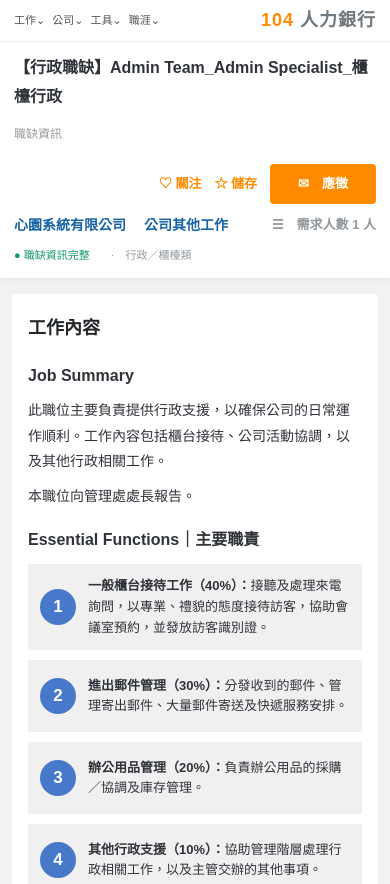
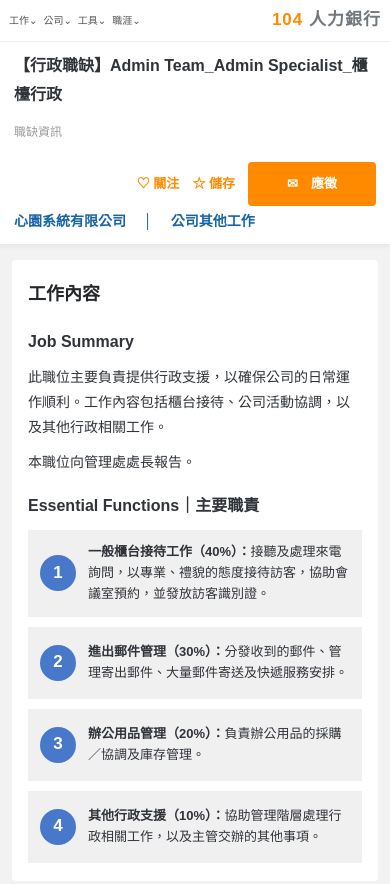
Before and after one commit to ppp930520-ops/104-admin-job-page, a plain HTML site: page index.html in a window 390 px wide. Shown: the top 884 px of the page. Drawn offline with Linux system fonts and the light colour scheme.

Commit message:
Match top navigation and job heading to supplied reference

```diff
--- a/index.html
+++ b/index.html
@@ -11,21 +11,21 @@
 html{scroll-behavior:smooth}
 body{margin:0;background:var(--bg);color:var(--ink);font-family:Arial,"Noto Sans TC","Microsoft JhengHei",sans-serif;font-size:15px;line-height:1.8}
 a{color:inherit;text-decoration:none}
-.topbar{height:48px;background:#fff;border-bottom:1px solid #eee;display:grid;grid-template-columns:1fr auto 1fr;align-items:center;padding:0 max(28px,calc((100% - 1420px)/2));color:#555;font-size:13px}
+.topbar{height:48px;background:#fff;border-bottom:1px solid #eee;display:flex;align-items:center;justify-content:space-between;padding:0 18px;color:#555;font-size:13px;position:relative}
 .navlinks,.tools{display:flex;align-items:center;gap:15px;white-space:nowrap}
-.logo{font-size:24px;font-weight:700;letter-spacing:1px;color:#70777d;white-space:nowrap}
+.logo{position:absolute;left:50%;top:50%;transform:translate(-50%,-50%);font-size:25px;font-weight:700;letter-spacing:1px;color:#70777d;white-space:nowrap}
 .logo b{color:var(--orange)}
-.tools{justify-content:flex-end;gap:20px;color:#777}
+.tools{justify-content:flex-end;gap:22px;color:#777}
 .tools .course{color:#31a9b2}
-.jobhead{background:#fff;padding:17px 24px 13px;border-bottom:1px solid var(--line);box-shadow:0 2px 5px rgba(0,0,0,.04)}
-.jobhead-inner{max-width:1320px;margin:auto}
-.jobtitle{display:flex;align-items:center;gap:12px;flex-wrap:wrap;font-size:21px;font-weight:700;min-height:40px}
+.jobhead{background:#fff;padding:10px 24px 14px;border-bottom:1px solid var(--line);box-shadow:0 2px 5px rgba(0,0,0,.04)}
+.jobhead-inner{max-width:1184px;margin:auto}
+.jobtitle{display:flex;align-items:center;gap:12px;flex-wrap:wrap;font-size:21px;font-weight:700;min-height:46px}
 .jobtitle small{font-size:12px;font-weight:400;color:#999}
-.job-actions{display:flex;align-items:center;gap:20px;margin-left:auto;color:var(--orange);font-size:15px;white-space:nowrap}
-.apply{display:inline-flex;align-items:center;justify-content:center;background:var(--orange);color:white;border:0;border-radius:4px;padding:8px 28px;font-weight:700;min-height:40px}
-.subnav{display:flex;gap:28px;color:var(--blue);font-weight:700;margin-top:9px;font-size:17px}
-.meta{font-size:13px;color:var(--green);margin-top:8px}
-.meta span{color:#92999f;margin-left:18px}
+.job-actions{display:flex;align-items:center;gap:22px;margin-left:auto;color:var(--orange);font-size:16px;white-space:nowrap}
+.apply{display:inline-flex;align-items:center;justify-content:center;background:var(--orange);color:white;border:0;border-radius:4px;padding:8px 28px;font-weight:700;min-height:44px;min-width:128px}
+.subnav{display:flex;gap:25px;color:var(--blue);font-weight:700;margin-top:3px;font-size:18px}
+.meta{display:none}
+
 .page{max-width:1320px;margin:15px auto 56px;padding:0 14px}
 .layout{display:grid;grid-template-columns:minmax(0,1fr) 300px;gap:22px;align-items:start}
 .main{min-width:0}
@@ -58,15 +58,15 @@ li{padding-left:0;margin:5px 0}
 .summary-location{font-weight:700;color:#68727b!important}
 .people{margin-left:auto;font-size:13px;color:#92999f;white-space:nowrap}
 @media(max-width:950px){
- .topbar{padding:0 14px;grid-template-columns:1fr auto}.logo{grid-column:2;grid-row:1}.tools{display:none}
+ .topbar{padding:0 14px}.logo{font-size:21px}.tools{display:none}
  .navlinks{gap:9px}.navlinks span:nth-child(n+5){display:none}
  .page{padding:0 12px}.layout{grid-template-columns:1fr}.sidebar{display:grid;grid-template-columns:repeat(auto-fit,minmax(220px,1fr));gap:12px}.sidecard{margin:0}
  .jobhead-inner{max-width:100%}
 }
 @media(max-width:600px){
- body{font-size:14px}.topbar{height:42px}.logo{font-size:18px}.navlinks{font-size:11px;gap:7px}
- .jobhead{padding:12px 14px}.jobtitle{font-size:16px}.job-actions{width:100%;margin:7px 0 0;justify-content:flex-end;gap:13px;font-size:13px}
- .subnav{font-size:14px;gap:18px}.meta{font-size:11px}
+ body{font-size:14px}.topbar{height:42px;padding:0 9px}.logo{font-size:17px;position:static;transform:none}.navlinks{font-size:10px;gap:6px}
+ .jobhead{padding:10px 14px}.jobtitle{font-size:16px}.job-actions{width:100%;margin:7px 0 0;justify-content:flex-end;gap:13px;font-size:13px}
+ .subnav{font-size:14px;gap:18px}
  .card{padding:18px 16px}h2{font-size:18px}.definition{grid-template-columns:94px minmax(0,1fr);font-size:13px}
  .step-row{padding:12px;gap:12px}.step-no{width:36px;height:36px;flex-basis:36px;font-size:17px}.step-copy{font-size:13px}
  .tag{font-size:12px;padding:3px 10px}
@@ -87,8 +87,7 @@ li{padding-left:0;margin:5px 0}
    <small>職缺資訊</small>
    <div class="job-actions"><span>♡ 關注</span><span>☆ 儲存</span><span class="apply">✉　應徵</span></div>
   </div>
-  <div class="subnav"><span>心園系統有限公司</span><span>公司其他工作</span><span class="people">☰　需求人數 1 人</span></div>
-  <div class="meta">● 職缺資訊完整 <span>·　行政／櫃檯類</span></div>
+  <div class="subnav"><span>心園系統有限公司</span><span>│</span><span>公司其他工作</span></div>
  </div>
 </section>
 
```
